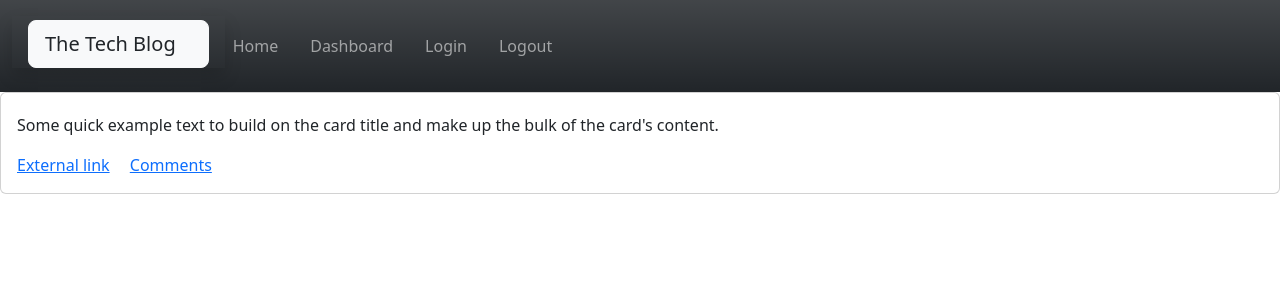
After one commit to Yiladien/tech-blog, a Node server app: template views/partials/post-info.handlebars in a window 1280 px wide. The commit adds this page. Shown: the top 300 px of the page. Run offline with Node 20, Linux system fonts and the light colour scheme; the template is opened without the code that fills it, so the values that code supplies are empty; some libraries are stand-ins or nearby versions.

Commit message:
homepage handlebars started

```diff
--- a/package.json
+++ b/package.json
@@ -11,6 +11,7 @@
   "license": "ISC",
   "dependencies": {
     "bcrypt": "^4.0.1",
+    "bootstrap": "^5.2.2",
     "connect-session-sequelize": "^6.1.1",
     "dotenv": "^8.2.0",
     "express": "^4.17.1",
@@ -25,8 +26,6 @@
     "url": "git+https://github.com/Yiladien/tech-blog.git"
   },
   "keywords": [],
-  "author": "",
-  "license": "ISC",
   "bugs": {
     "url": "https://github.com/Yiladien/tech-blog/issues"
   },
--- a/views/layouts/main.handlebars
+++ b/views/layouts/main.handlebars
@@ -1,19 +1,18 @@
+<!DOCTYPE html>
 <html lang="en">
-
-  <head>
-    <meta charset="UTF-8" />
-    <meta name="viewport" content="width=device-width, initial-scale=1.0" />
-    <title>The Tech Blog</title>
-    <link rel="stylesheet" href="/stylesheets/style.css" />
+<head>
+    <meta charset="UTF-8">
+    <meta http-equiv="X-UA-Compatible" content="IE=edge">
+    <meta name="viewport" content="width=device-width, initial-scale=1.0">
+    <title>Document</title>
+    <link href="https://cdn.jsdelivr.net/npm/bootstrap@5.2.2/dist/css/bootstrap.min.css" rel="stylesheet" integrity="sha384-Zenh87qX5JnK2Jl0vWa8Ck2rdkQ2Bzep5IDxbcnCeuOxjzrPF/et3URy9Bv1WTRi" crossorigin="anonymous">
   </head>
-
-  <body>
+</head>
+<body>
     <div class="wrapper">
-      <header>
-        <h1>
-          <a href="/">The Tech Blog</a>
-        </h1>
-        <nav>
+      <header class="navbar navbar-expand-lg navbar-dark bd-navbar sticky-top bg-dark bg-gradient
+">
+        {{!-- <nav>
           <a href="/">Home</a>
           <button id="home" class="btn-no-style">logout</button>
           {{#if loggedIn}}
@@ -22,10 +21,55 @@
           {{else}}
             <a href="/login">login</a>
           {{/if}}
+        </nav> --}}
+
+        <nav class="grid navbar navbar-dark navbar-expand-lg sticky-top">
+          <div class="container-fluid">
+            <h1 class="shadow">
+              <button type="button" class="btn btn-light btn-lg mx-3" >
+                <a class="navbar-brand text-dark" href="/" style="text-decoration:none">The Tech Blog</a>
+              </button>
+            </h1>
+            <button
+              class="navbar-toggler "
+              type="button"
+              data-bs-toggle="collapse"
+              data-bs-target="#navbarNav"
+              aria-controls="navbarNav"
+              aria-expanded="false"
+              aria-label="Toggle navigation"
+            >
+              <span class="navbar-toggler-icon "></span>
+            </button>
+            <div class="collapse navbar-collapse" id="navbarNav">
+              <ul class="navbar-nav gap-3">
+                <li class="nav-item">
+                  <a
+                    class="nav-link"
+                    aria-current="page"
+                    href="#"
+                  >Home</a>
+                </li>
+                <li class="nav-item">
+                  <a class="nav-link" href="#">Dashboard</a>
+                </li>
+                <li class="nav-item">
+                  <a class="nav-link" href="#">Login</a>
+                </li>
+                <li id="home" class="nav-item">
+                  <a class="nav-link">Logout</a>
+                </li>
+              </ul>
+            </div>
+          </div>
         </nav>
+
+
       </header>
       <main>
         {{{body}}}
+
+        {{!-- <div style="padding:200px"></div> --}}
       </main>
       <footer>
       </footer>
@@ -34,6 +78,7 @@
     {{#if loggedIn}}
       <script src="/javascript/logout.js"></script>
     {{/if}}
-  </body>
 
+    <script src="https://cdn.jsdelivr.net/npm/bootstrap@5.2.2/dist/js/bootstrap.min.js" integrity="sha384-IDwe1+LCz02ROU9k972gdyvl+AESN10+x7tBKgc9I5HFtuNz0wWnPclzo6p9vxnk" crossorigin="anonymous"></script>
+</body>
 </html>
--- /dev/null
+++ b/views/partials/post-info.handlebars
@@ -0,0 +1,13 @@
+<article class="post">
+  <div class="card" style="width: 100%;">
+    <div class="card-body">
+      <h5 class="card-title">{{title}}</h5>
+      <h6 class="card-subtitle mb-2 text-muted">{{format_url post_url}}</h6>
+      <p class="card-text">Some quick example text to build on the card title and make up the bulk of the card's content.</p>
+      <a href="{{post_url}}" class="card-link">External link</a>
+      <a href="#" class="card-link">Comments</a>
+    </div>
+  </div>
+
+  </div>
+</article>
```
Also changed, not shown: index.html (added, +51 -0 lines), public/javascript/login.js (added, +53 -0 lines), public/javascript/logout.js (added, +14 -0 lines), views/homepage.handlebars (+15 -7 lines).
